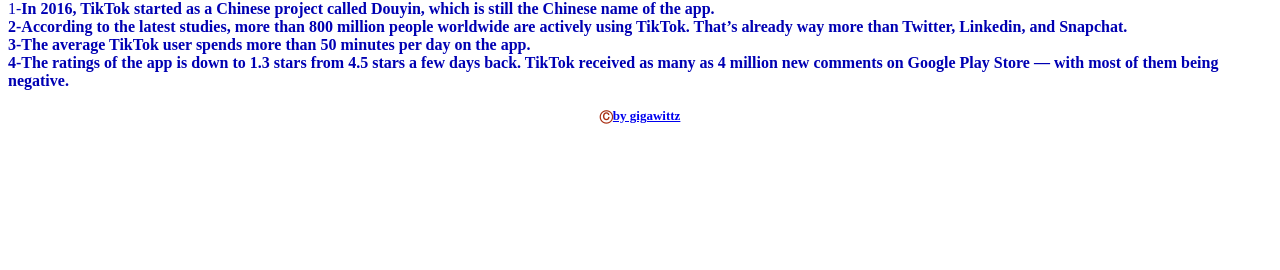
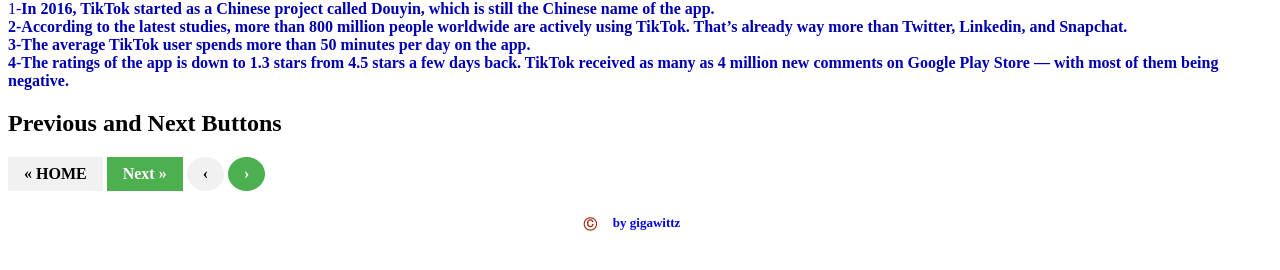
Before and after one commit to gigawittz/amazing-facts, a plain HTML site: page index.html in a window 1280 px wide. Shown: the part 318-588 px from the top of the page. Drawn offline with Linux system fonts and the light colour scheme.

Commit message:
Update index.html

```diff
--- a/index.html
+++ b/index.html
@@ -22,6 +22,43 @@ That’s already way more than Twitter, Linkedin, and Snapchat.
 <br/>
 4-The ratings of the app is down to 1.3 stars from 4.5 stars a few days back. TikTok received as many as 4 million new comments on Google Play Store — with most of them being negative.
 </p></font>
-    <p align = "center"><font size="2" color="#A83014">Ⓒ<a href ="gigawittz.in"><b>by gigawittz</b></a> </p> </font>
+    <head>
+  <style>
+a {
+  text-decoration: none;
+  display: inline-block;
+  padding: 8px 16px;
+}
+
+a:hover {
+  background-color: #ddd;
+  color: black;
+}
+
+.previous {
+  background-color: #f1f1f1;
+  color: black;
+}
+
+.next {
+  background-color: #4CAF50;
+  color: white;
+}
+
+.round {
+  border-radius: 50%;
+}
+</style>
+</head>
+<h2>Previous and Next Buttons</h2>
+
+<a href="http://gigawittz.in/" class="previous">&laquo; HOME</a>
+<a href="AF2.html" class="next">Next &raquo;</a>
+
+<a href="index.html" class="previous round">&#8249;</a>
+<a href="Blogs.html" class="next round">&#8250;</a>
+    <p align = "center"><font size="2" color="#A83014">Ⓒ<a href ="http://gigawittz.in/"><b>by gigawittz</b></a> </p> </font>
+</body>
+</body>
 </body>
 </html>
```
